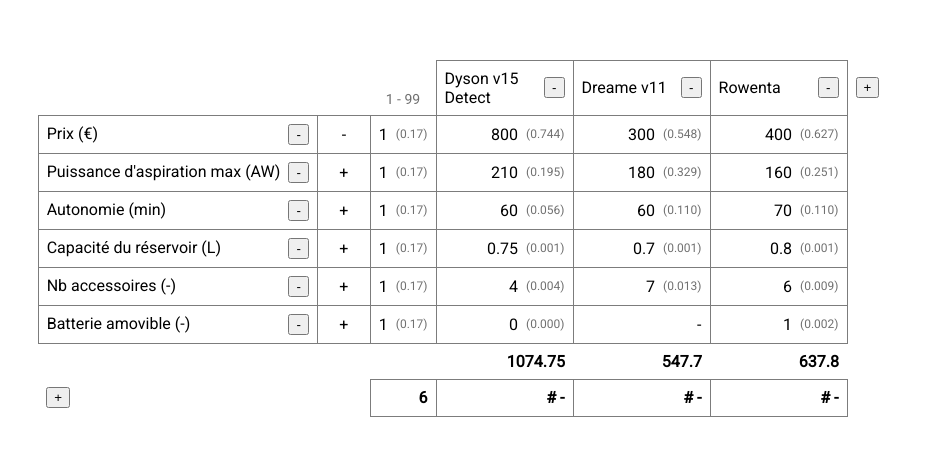
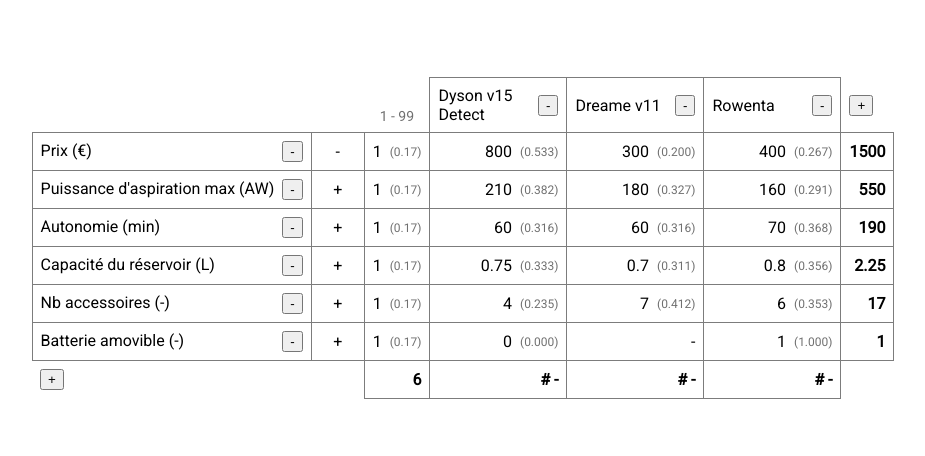
Before and after one commit to MjStryker/multi-criteria-decision-making-app, a React (Create React App) app: page / in a window 1280 px wide. Shown: the part 162-618 px from the top of the page, without its empty margins (177-1102 px from the left). Built offline with nearby package versions, Linux system fonts and the light colour scheme.

Commit message:
Fixes products total and normalized values

```diff
--- a/src/components/DataTable.tsx
+++ b/src/components/DataTable.tsx
@@ -1,12 +1,14 @@
 import { CSSProperties, useRef, useState } from "react";
+import { areDefined, isDefined } from "../utils/objects";
 import {
   clampCriteriaWeightValue,
+  compareCriteriaByDefaultRowIdxFn,
   createEmptyCriteria,
 } from "../utils/criterias/criterias";
 import {
-  compareProductsByDefaultIdxFn,
+  compareProductsByDefaultColumnIdxFn,
   createEmptyProduct,
-  sumAllProductsCriteriasValues,
+  sumAllProductsWithCriteriasValues,
 } from "../utils/products/products";
 
 import { COLORS } from "../constants/colors";
@@ -18,21 +20,18 @@
 import { capitalize } from "../utils/strings";
 import cordlessVacuumCleaner from "../data/cordlessVacuumCleaner";
 import { createEmptyProductCriteriaValue } from "../utils/productsWithCriterias/productsWithCriterias";
-import { isDefined } from "../utils/objects";
 import useClickOutside from "../hooks/useClickOutside";
 
 const width = 120;
 const border = "1px solid #7c7c7c";
 
-type TNestedStyles = Record<string, CSSProperties>;
-
-const STYLES: Record<string, TNestedStyles> = {
+const STYLES = {
   TEXT: {
     MORE_INFO_CONTAINER: {
       display: "flex",
       justifyContent: "flex-end",
       alignItems: "center",
-    },
+    } as CSSProperties,
     MORE_INFO: {
       marginLeft: 8,
       fontSize: 12,
@@ -43,46 +42,51 @@
     TEXT: {
       fontSize: 16,
       textAlign: "inherit",
-    },
+    } as CSSProperties,
   },
   TD: {
     BORDER: {
       border,
-    },
+    } as CSSProperties,
     CELL_VALUE: {
       border,
       textAlign: "right",
-    },
+    } as CSSProperties,
     PRODUCT: {
       width: "fit-content",
       minWidth: width,
       maxWidth: width,
       border,
-    },
+    } as CSSProperties,
+    PRODUCTS_VALUE_TOTAL: {
+      textAlign: "right",
+      fontWeight: "bold",
+      border,
+    } as CSSProperties,
     CRITERIA: {
       width: "fit-content",
       minWidth: 200,
       border,
-    },
+    } as CSSProperties,
     CRITERIA_BENEFICIAL: {
       minWidth: 36,
       border,
-    },
+    } as CSSProperties,
     CRITERIA_WEIGHT: {
       border,
       textAlign: "right",
       width: 40,
-    },
+    } as CSSProperties,
     CRITERIA_WEIGHT_TOTAL: {
       border,
       textAlign: "right",
       fontWeight: "bold",
-    },
+    } as CSSProperties,
     RES_ARRAY_POS: {
       border,
       textAlign: "right",
       fontWeight: "bold",
-    },
+    } as CSSProperties,
   },
 } as const;
 
@@ -117,14 +121,20 @@
   );
 
   const productsSorted = products.sort(
-    compareProductsByDefaultIdxFn(SORT_BY.ASC)
+    compareProductsByDefaultColumnIdxFn(SORT_BY.ASC)
   );
 
-  const productsWithSumCriteriaValues = sumAllProductsCriteriasValues(
+  const criteriasSorted = criterias.sort(
+    compareCriteriaByDefaultRowIdxFn(SORT_BY.ASC)
+  );
+
+  const criteriasWithSumProductsValues = sumAllProductsWithCriteriasValues(
     productsSorted,
-    criterias,
+    criteriasSorted,
     productsWithCriterias
   );
+
+  console.log(criteriasWithSumProductsValues);
 
   const addCriteria = (criteria: TCriteria) => {
     setCriterias((prev) => [...prev, criteria]);
@@ -193,8 +203,19 @@
     >
       <thead>
         <tr>
+          {/*
+           * --------
+           */}
           <td />
+
+          {/*
+           * --------
+           */}
           <td />
+
+          {/*
+           * CRITERIAS - MIN/MAX WEIGHT INFO
+           */}
           <td>
             <div
               style={{
@@ -207,6 +228,10 @@
               }}
             >{`${CRITERIA.WEIGHT.MIN} - ${CRITERIA.WEIGHT.MAX}`}</div>
           </td>
+
+          {/*
+           * PRODUCTS
+           */}
           {products.map((p, idx) => {
             const isCellInEditMode = p.id === cellId;
 
@@ -289,6 +314,10 @@
               </td>
             );
           })}
+
+          {/*
+           * PRODUCTS - ADD BUTTON
+           */}
           <td>
             <button onClick={() => addProduct(createEmptyProduct(nbProducts))}>
               +
@@ -298,7 +327,10 @@
       </thead>
 
       <tbody>
-        {criterias.map((c, idx) => {
+        {/*
+         * CRITERIAS
+         */}
+        {criteriasSorted.map((c, criteriaRowIdx) => {
           const isCriteriaNameCellInEditMode = `${c.id}-name` === cellId;
           const isCriteriaBeneficialCellInEditMode =
             `${c.id}-beneficial` === cellId;
@@ -365,7 +397,9 @@
                       />
                     ) : (
                       <div style={{ marginRight: 8 }}>
-                        {c.name ? capitalize(c.name) : `Critère ${idx + 1}`}{" "}
+                        {c.name
+                          ? capitalize(c.name)
+                          : `Critère ${criteriaRowIdx + 1}`}{" "}
                         {c.unit && `(${c.unit})`}
                       </div>
                     )}
@@ -518,14 +552,17 @@
                       <div style={STYLES.TEXT.MORE_INFO}>
                         {isDefined(c.weight) && !isNaN(c.weight)
                           ? `(${(c.weight / weightTotal).toFixed(2)})`
-                          : "-"}
+                          : ""}
                       </div>
                     </div>
                   )}
                 </div>
               </td>
 
-              {productsSorted.map((p, idx) => {
+              {/*
+               * PRODUCTS - CRITERIA VALUES
+               */}
+              {productsSorted.map((p, productColumnIdx) => {
                 const v =
                   productsWithCriterias.find(
                     ({ criteriaId, productId }) =>
@@ -539,8 +576,12 @@
                     ? Number(v.value)
                     : null;
 
-                const weightedValue = isDefined(value)
-                  ? value / productsWithSumCriteriaValues[idx].total
+                const normalizedValue = isDefined(value)
+                  ? value / criteriasWithSumProductsValues[criteriaRowIdx].total
+                  : null;
+
+                const weightedValue = areDefined([c.weight, normalizedValue])
+                  ? Number(normalizedValue) * Number(c.weight)
                   : null;
 
                 return (
@@ -599,9 +640,9 @@
                       ) : (
                         <div style={STYLES.TEXT.MORE_INFO_CONTAINER}>
                           <div>{value ?? "-"}</div>
-                          {isDefined(weightedValue) ? (
+                          {isDefined(normalizedValue) ? (
                             <div style={STYLES.TEXT.MORE_INFO}>
-                              ({weightedValue?.toFixed(3) ?? "-"})
+                              ({normalizedValue?.toFixed(3) ?? "-"})
                             </div>
                           ) : null}
                         </div>
@@ -611,43 +652,50 @@
                 );
               })}
 
-              <td />
+              {/*
+               * CRITERIA - PRODUCTS VALUES TOTAL
+               */}
+              <td style={STYLES.TD.PRODUCTS_VALUE_TOTAL}>
+                {criteriasWithSumProductsValues[criteriaRowIdx].total}
+              </td>
             </tr>
           );
         })}
 
         <tr>
-          <td />
-          <td />
-          <td />
-
-          {productsWithSumCriteriaValues.map(({ product, total }) => (
-            <td
-              key={product.id}
-              style={{ textAlign: "right", fontWeight: "bold" }}
+          {/*
+           * CRITERIA - ADD BUTTON
+           */}
+          <td>
+            <button
+              onClick={() => addCriteria(createEmptyCriteria(nbCriteria))}
             >
-              {total}
-            </td>
-          ))}
-        </tr>
-
-        <tr>
-          <td>
-            <button onClick={() => addCriteria(createEmptyCriteria())}>
               +
             </button>
           </td>
 
+          {/*
+           * --------
+           */}
           <td />
 
+          {/*
+           * CRITERIA - WEIGHT TOTAL
+           */}
           <td style={STYLES.TD.CRITERIA_WEIGHT_TOTAL}>{weightTotal}</td>
 
+          {/*
+           * PRODUCTS - POS
+           */}
           {productsSorted.map((p) => (
             <td key={p.id} style={STYLES.TD.RES_ARRAY_POS}>
               #{p.resArrayIdx ?? " -"}
             </td>
           ))}
 
+          {/*
+           * --------
+           */}
           <td />
         </tr>
       </tbody>
--- a/src/data/cordlessVacuumCleaner/criterias.ts
+++ b/src/data/cordlessVacuumCleaner/criterias.ts
@@ -7,6 +7,7 @@
     unit: "€",
     weight: 1,
     beneficial: false,
+    defaultRowIdx: 0,
   },
   {
     id: "puissanceAspiration123",
@@ -14,6 +15,7 @@
     unit: "AW",
     weight: 1,
     beneficial: true,
+    defaultRowIdx: 1,
   },
   {
     id: "autonomie123",
@@ -21,6 +23,7 @@
     unit: "min",
     weight: 1,
     beneficial: true,
+    defaultRowIdx: 2,
   },
   {
     id: "capaciteReservoir123",
@@ -28,6 +31,7 @@
     unit: "L",
     weight: 1,
     beneficial: true,
+    defaultRowIdx: 3,
   },
   {
     id: "nbAccessoires123",
@@ -35,6 +39,7 @@
     unit: "-",
     weight: 1,
     beneficial: true,
+    defaultRowIdx: 4,
   },
   {
     id: "batterieAmovible123",
@@ -42,6 +47,7 @@
     unit: "-",
     weight: 1,
     beneficial: true,
+    defaultRowIdx: 5,
   },
 ];
 
--- a/src/types/criterias.ts
+++ b/src/types/criterias.ts
@@ -4,4 +4,5 @@
   weight: number | undefined;
   unit: string | undefined;
   beneficial: boolean | undefined;
+  defaultRowIdx: number;
 };
--- a/src/utils/criterias/criterias.ts
+++ b/src/utils/criterias/criterias.ts
@@ -1,15 +1,22 @@
 import { CRITERIA } from "../../constants/criterias";
 import { TCriteria } from "../../types/criterias";
+import { TSortBy } from "../../types/arrays";
 import { clamp } from "../numbers";
+import { compareFn } from "../arrays";
 import { nanoid } from "nanoid";
 
-export const createEmptyCriteria = (): TCriteria => ({
+export const createEmptyCriteria = (defaultRowIdx: number): TCriteria => ({
   id: nanoid(),
   name: undefined,
   weight: 1,
   unit: undefined,
   beneficial: undefined,
+  defaultRowIdx,
 });
 
 export const clampCriteriaWeightValue = (value: number) =>
   clamp(value, CRITERIA.WEIGHT.MIN, CRITERIA.WEIGHT.MAX);
+
+export const compareCriteriaByDefaultRowIdxFn =
+  (sortBy: TSortBy) => (a: TCriteria, b: TCriteria) =>
+    compareFn(sortBy)(a.defaultRowIdx, b.defaultRowIdx);
--- a/src/utils/products/products.ts
+++ b/src/utils/products/products.ts
@@ -5,15 +5,15 @@
 import { compareFn } from "../arrays";
 import { nanoid } from "nanoid";
 
-export const createEmptyProduct = (defaultCellIdx: number): TProduct => ({
+export const createEmptyProduct = (defaultColumnIdx: number): TProduct => ({
   id: nanoid(),
   name: undefined,
   reference: undefined,
   resArrayIdx: undefined,
-  defaultColumnIdx: defaultCellIdx,
+  defaultColumnIdx,
 });
 
-export const compareProductsByDefaultIdxFn =
+export const compareProductsByDefaultColumnIdxFn =
   (sortBy: TSortBy) => (a: TProduct, b: TProduct) =>
     compareFn(sortBy)(a.defaultColumnIdx, b.defaultColumnIdx);
 
@@ -21,37 +21,27 @@
   (sortBy: TSortBy) => (a: TProduct, b: TProduct) =>
     compareFn(sortBy)(a.resArrayIdx, b.resArrayIdx);
 
-export const getProductValuesForEachCriteria = (
-  product: TProduct,
-  criterias: TCriteria[],
+export const sumProductsCriteriaValues = (
+  products: TProduct[],
+  criteria: TCriteria,
   productsWithCriterias: TProductWithCriteria[]
 ) =>
-  criterias.map((c) => ({
-    criteria: c,
-    value:
+  products.reduce((total, product) => {
+    const value =
       productsWithCriterias.find(
         ({ productId, criteriaId }) =>
-          product.id === productId && c.id === criteriaId
-      )?.value ?? 0,
-  }));
+          product.id === productId && criteria.id === criteriaId
+      )?.value ?? 0;
 
-export const sumProductValues = (
-  product: TProduct,
-  criterias: TCriteria[],
-  productsWithCriterias: TProductWithCriteria[]
-) =>
-  getProductValuesForEachCriteria(
-    product,
-    criterias,
-    productsWithCriterias
-  ).reduce((total, current) => total + current.value, 0);
+    return total + value;
+  }, 0);
 
-export const sumAllProductsCriteriasValues = (
+export const sumAllProductsWithCriteriasValues = (
   products: TProduct[],
   criterias: TCriteria[],
   productsWithCriterias: TProductWithCriteria[]
 ) =>
-  products.map((product) => ({
-    product,
-    total: sumProductValues(product, criterias, productsWithCriterias),
+  criterias.map((criteria) => ({
+    criteria,
+    total: sumProductsCriteriaValues(products, criteria, productsWithCriterias),
   }));
```
